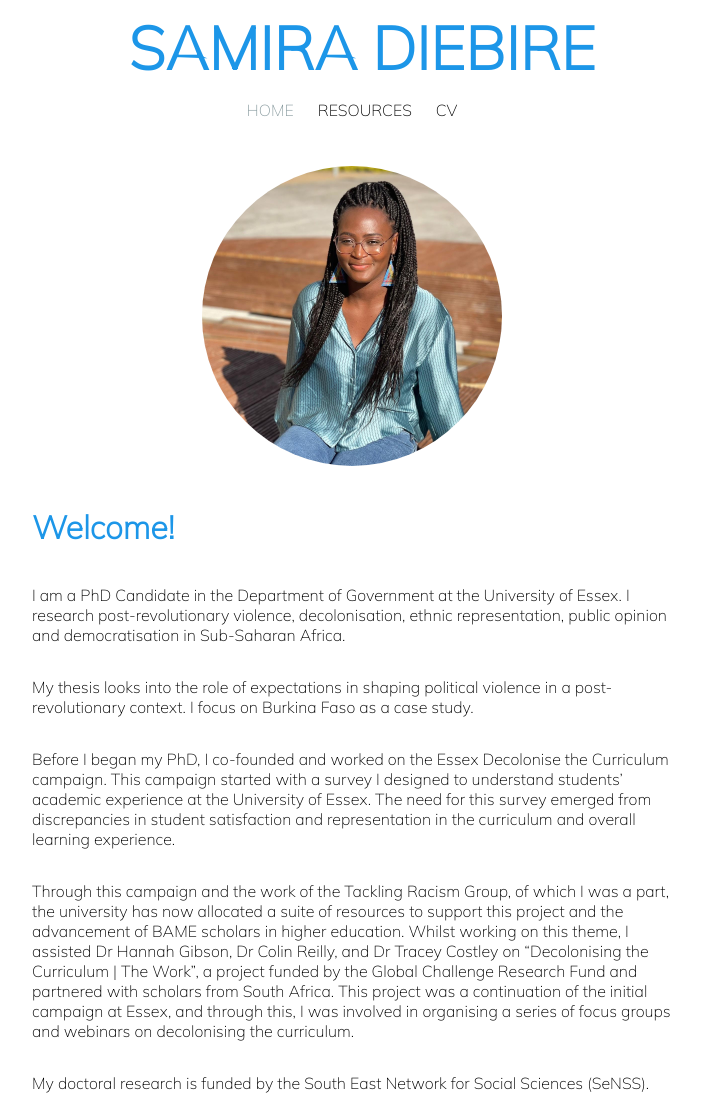
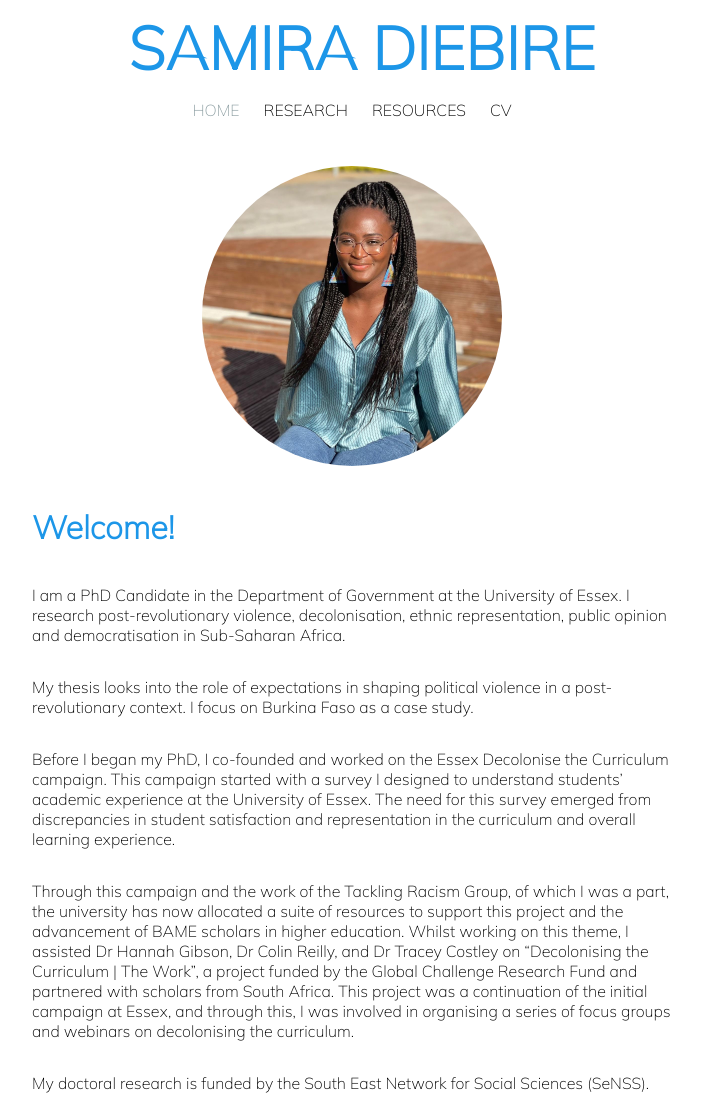
Before and after one commit to samiradiebire/samiradiebire.github.io, a Jekyll site: the page built from index.md, in a window 1280 px wide and 1109 px high. Shown: the whole window, without its empty margins (288-989 px from the left). Built offline with Jekyll 4.4.1, drawn with Linux system fonts in a browser that asks for light colours.

Commit message:
added research page

```diff
--- a/_data/navigation.yml
+++ b/_data/navigation.yml
@@ -1,5 +1,7 @@
 - name: Home
   link: /
+- name: Research
+  link: /research.html
 - name: Resources
   link: /resources.html
 - name: CV
```
